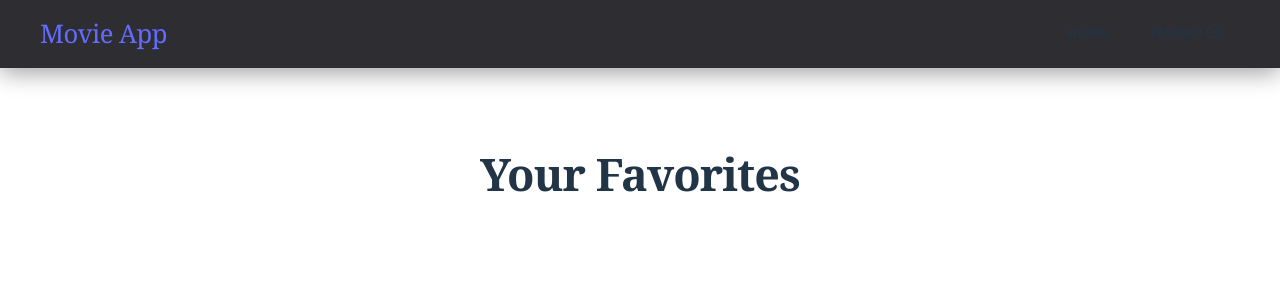
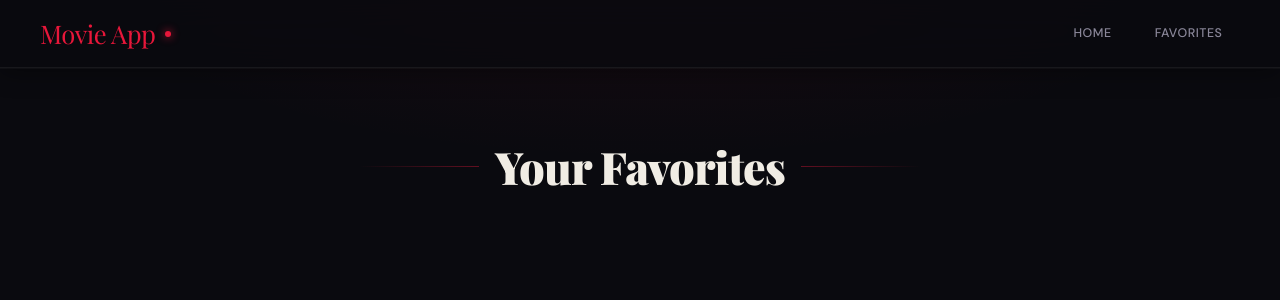
Before and after one commit to Tefix/REACT, a React (Vite) app: page /favorites in a window 1280 px wide. Shown: the top 300 px of the page. Built offline with nearby package versions, Linux system fonts and the light colour scheme.

Commit message:
Update index.css

```diff
--- a/src/css/index.css
+++ b/src/css/index.css
@@ -1,19 +1,37 @@
+@import url('https://fonts.googleapis.com/css2?family=Playfair+Display:wght@400;700;900&family=DM+Sans:wght@300;400;500&display=swap');
+
 :root {
-  font-family: Inter, system-ui, Avenir, Helvetica, Arial, sans-serif;
-  line-height: 1.5;
+  --bg-deep:        #0a0a0f;
+  --bg-surface:     #111118;
+  --bg-card:        #16161f;
+  --bg-hover:       #1e1e2a;
+  --accent:         #e8173a;
+  --accent-dim:     #9b0f26;
+  --accent-glow:    rgba(232, 23, 58, 0.25);
+  --gold:           #c9a84c;
+  --gold-dim:       rgba(201, 168, 76, 0.15);
+  --text-primary:   #f0ece4;
+  --text-secondary: #8a8799;
+  --text-muted:     #4a4860;
+  --border:         rgba(255, 255, 255, 0.06);
+  --border-active:  rgba(232, 23, 58, 0.4);
+  --shadow-card:    0 8px 32px rgba(0, 0, 0, 0.6);
+  --shadow-glow:    0 0 40px rgba(232, 23, 58, 0.15);
+  --radius-sm:      6px;
+  --radius-md:      12px;
+  --radius-lg:      20px;
+
+  font-family: 'DM Sans', system-ui, sans-serif;
+  line-height: 1.6;
   font-weight: 400;
-
-  color-scheme: light dark;
-  color: rgba(255, 255, 255, 0.87);
-  background-color: #242424;
-
+  color: var(--text-primary);
+  background-color: var(--bg-deep);
   font-synthesis: none;
   text-rendering: optimizeLegibility;
   -webkit-font-smoothing: antialiased;
-  -moz-osx-font-smoothing: grayscale;
 }
 
-* {
+*, *::before, *::after {
   margin: 0;
   padding: 0;
   box-sizing: border-box;
@@ -21,13 +39,16 @@
 
 html, body {
   overflow-x: hidden;
+  scroll-behavior: smooth;
 }
 
 body {
-  margin: 0;
   width: 100%;
   min-height: 100vh;
-  position: relative;
+  background-color: var(--bg-deep);
+  background-image:
+    radial-gradient(ellipse 80% 50% at 50% -10%, rgba(232, 23, 58, 0.08) 0%, transparent 60%),
+    radial-gradient(ellipse 60% 40% at 80% 110%, rgba(201, 168, 76, 0.04) 0%, transparent 50%);
 }
 
 #root {
@@ -39,46 +60,47 @@ body {
 
 a {
   font-weight: 500;
-  color: #646cff;
-  text-decoration: inherit;
+  color: var(--accent);
+  text-decoration: none;
+  transition: color 0.2s;
 }
 a:hover {
-  color: #535bf2;
+  color: var(--gold);
 }
 
-h1 {
-  font-size: 3.2em;
-  line-height: 1.1;
+h1, h2, h3 {
+  font-family: 'Playfair Display', Georgia, serif;
+  font-weight: 700;
+  line-height: 1.2;
 }
 
+h1 { font-size: clamp(2rem, 5vw, 3.5rem); }
+h2 { font-size: clamp(1.5rem, 3vw, 2.2rem); }
+h3 { font-size: 1.1rem; }
+
 button {
-  border-radius: 8px;
+  border-radius: var(--radius-sm);
   border: 1px solid transparent;
-  padding: 0.6em 1.2em;
-  font-size: 1em;
+  padding: 0.6em 1.4em;
+  font-size: 0.95em;
   font-weight: 500;
   font-family: inherit;
-  background-color: #1a1a1a;
   cursor: pointer;
-  transition: border-color 0.25s;
-}
-button:hover {
-  border-color: #646cff;
-}
-button:focus,
-button:focus-visible {
-  outline: 4px auto -webkit-focus-ring-color;
+  transition: all 0.22s ease;
+  letter-spacing: 0.02em;
 }
 
-@media (prefers-color-scheme: light) {
-  :root {
-    color: #213547;
-    background-color: #ffffff;
-  }
-  a:hover {
-    color: #747bff;
-  }
-  button {
-    background-color: #f9f9f9;
-  }
+button:focus-visible {
+  outline: 2px solid var(--accent);
+  outline-offset: 3px;
 }
+
+::-webkit-scrollbar { width: 6px; }
+::-webkit-scrollbar-track { background: var(--bg-deep); }
+::-webkit-scrollbar-thumb { background: var(--text-muted); border-radius: 3px; }
+::-webkit-scrollbar-thumb:hover { background: var(--accent-dim); }
+
+::selection {
+  background: var(--accent);
+  color: #fff;
+}
```
